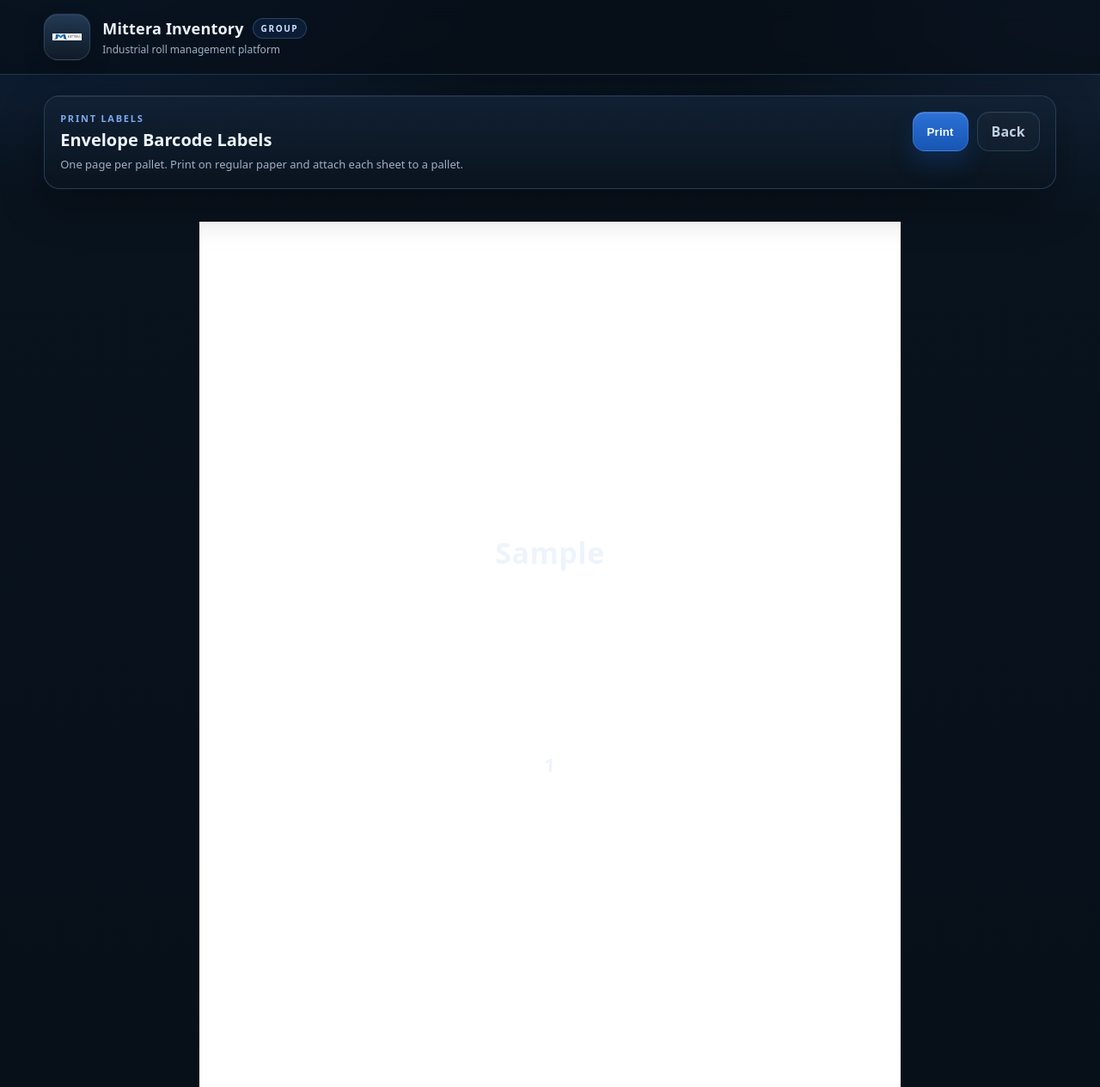
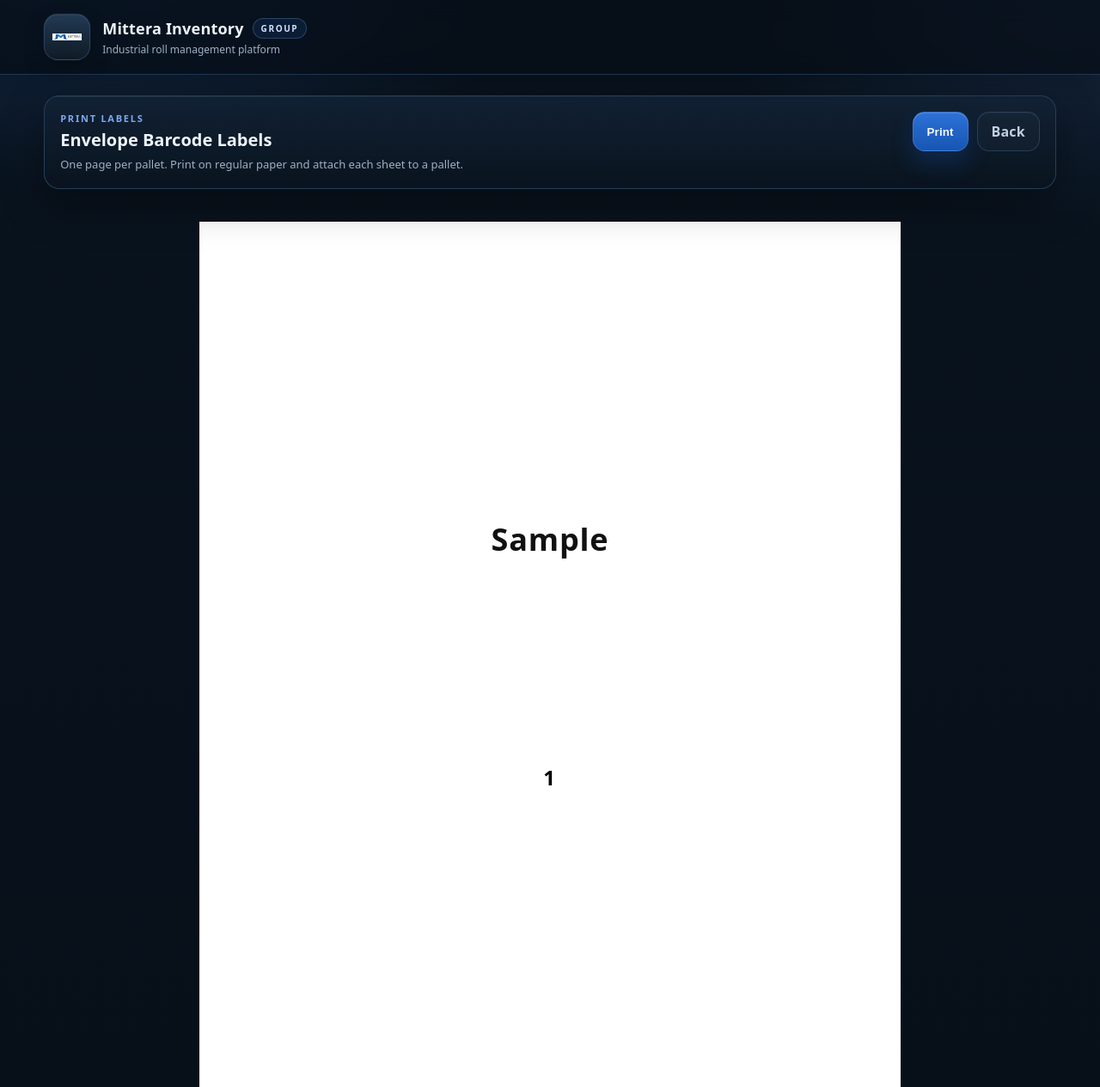
Before and after one commit to TomasOrrego11/Roll-Inventory, a Python web app: template templates/print_envelope_barcodes.html in a window 1280 px wide. Shown: the top 1265 px of the page at 86% size. Run offline with Jinja, Linux system fonts and the light colour scheme; the template is opened without the code that fills it: most values are stand-ins (such as "Sample title", 1, 10 or a date in 2020); some libraries are stand-ins or nearby versions.

Commit message:
Update print_envelope_barcodes.html

```diff
--- a/templates/print_envelope_barcodes.html
+++ b/templates/print_envelope_barcodes.html
@@ -68,30 +68,29 @@
   }
 
  .label-envelope-type {
-    font-size: 34px;
+  font-size: 36px;
   font-weight: 800;
   text-align: center;
-    margin-bottom: 36px;
-    letter-spacing: 0.5px;
+  margin-bottom: 42px;
+  letter-spacing: 0.8px;
+  color: #111111;
 }
 
 .barcode-wrap {
   display: flex;
   justify-content: center;
   align-items: center;
-    margin-bottom: 22px;
+  margin-bottom: 34px;
   width: 100%;
 }
 
-  .barcode {
-    max-width: 100%;
-  }
-
 .label-manual-id {
-    font-size: 22px;
-    font-weight: 700;
+  font-size: 24px;
+  font-weight: 800;
   text-align: center;
-    letter-spacing: 1px;
+  letter-spacing: 2px;
+  color: #000000;
+  margin-top: 10px;
 }
 
   @media print {
```
Lines whose indentation alone changed are shown as unchanged.
